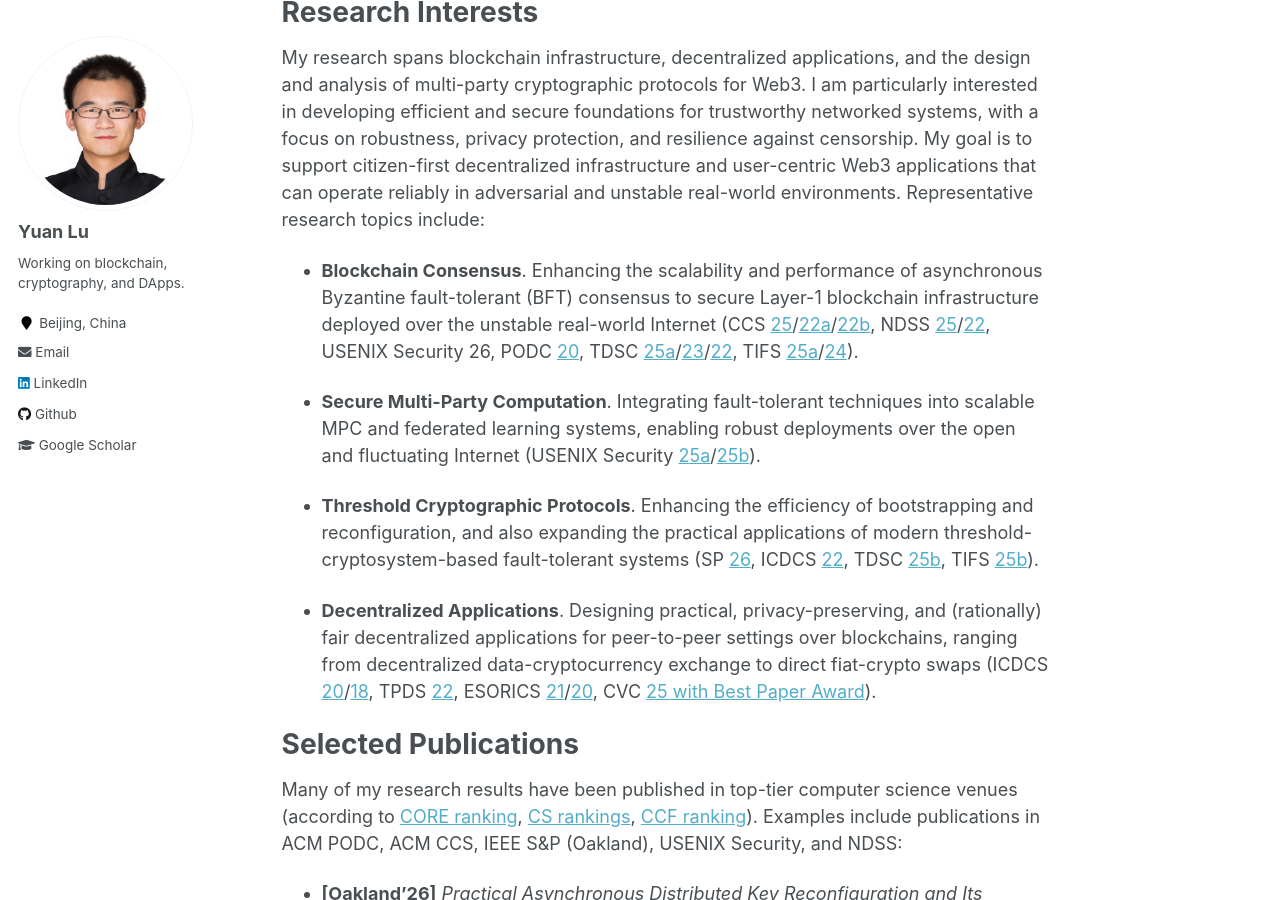
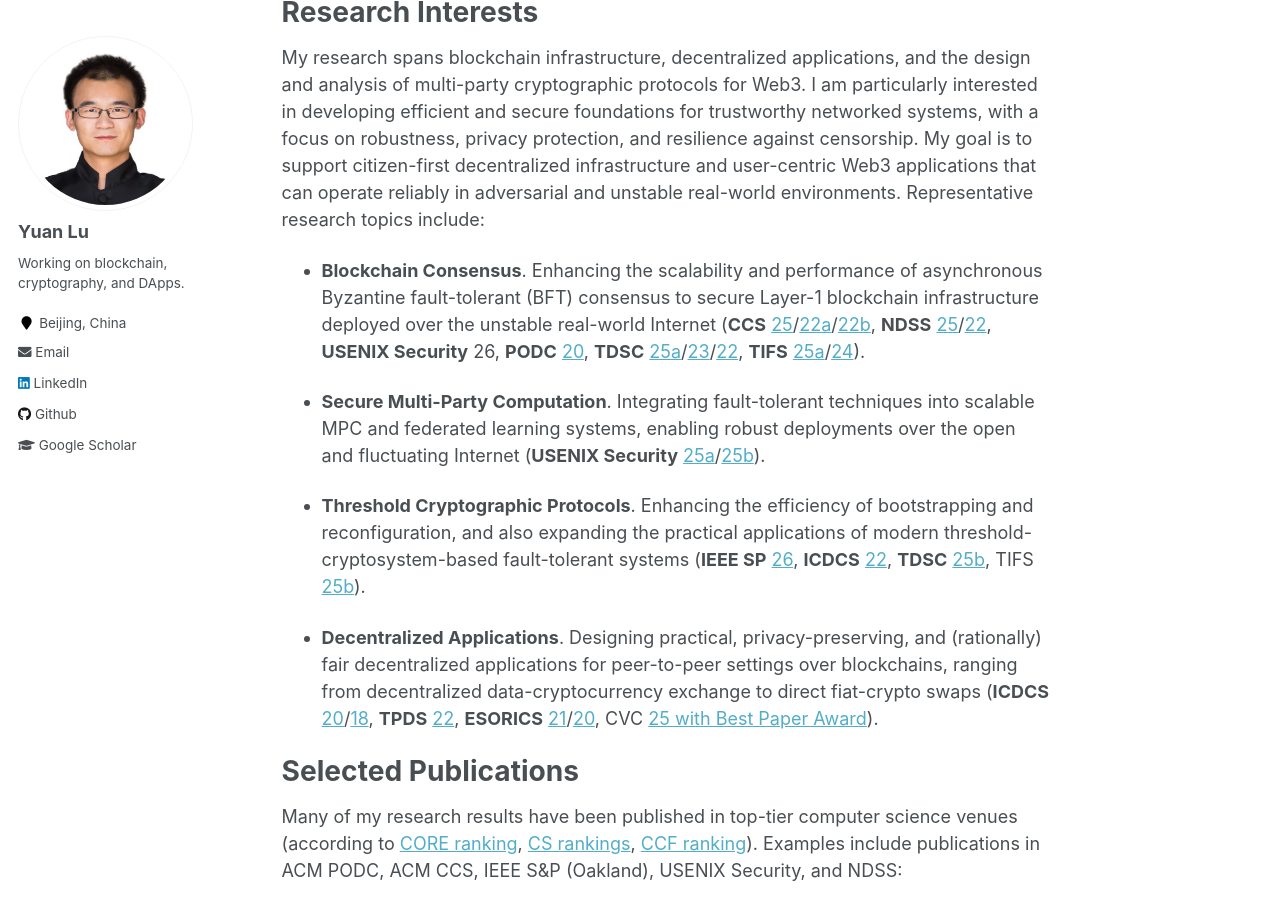
Before and after one commit to yylluu/yylluu.github.io, a Jekyll site: the page built from _pages/about.md, in a window 1280 px wide and 900 px high, scrolled down 199 px. Built offline with Jekyll 4.4.1, drawn with Linux system fonts in a browser that asks for light colours.

Commit message:
Update about.md

```diff
--- a/_pages/about.md
+++ b/_pages/about.md
@@ -14,13 +14,13 @@
 
 My research spans blockchain infrastructure, decentralized applications, and the design and analysis of multi-party cryptographic protocols for Web3. I am particularly interested in developing efficient and secure foundations for trustworthy networked systems, with a focus on robustness, privacy protection, and resilience against censorship. My goal is to support citizen-first decentralized infrastructure and user-centric Web3 applications that can operate reliably in adversarial and unstable real-world environments. Representative research topics include:
 
-- **Blockchain Consensus**. Enhancing the scalability and performance of asynchronous Byzantine fault-tolerant (BFT) consensus to secure Layer-1 blockchain infrastructure deployed over the unstable real-world Internet (CCS [25](https://dl.acm.org/doi/abs/10.1145/3719027.3765132)/[22a](https://dl.acm.org/doi/abs/10.1145/3548606.3559346)/[22b](https://dl.acm.org/doi/abs/10.1145/3548606.3559379), NDSS [25](https://eprint.iacr.org/2024/206)/[22](https://eprint.iacr.org/2022/27), USENIX Security 26, PODC [20](https://dl.acm.org/doi/abs/10.1145/3382734.3405707), TDSC [25a](https://ieeexplore.ieee.org/abstract/document/11002681)/[23](https://ieeexplore.ieee.org/abstract/document/9913698)/[22](https://ieeexplore.ieee.org/abstract/document/9913698), TIFS [25a](https://ieeexplore.ieee.org/abstract/document/11014212)/[24](https://ieeexplore.ieee.org/abstract/document/10415090)).
+- **Blockchain Consensus**. Enhancing the scalability and performance of asynchronous Byzantine fault-tolerant (BFT) consensus to secure Layer-1 blockchain infrastructure deployed over the unstable real-world Internet (**CCS** [25](https://dl.acm.org/doi/abs/10.1145/3719027.3765132)/[22a](https://dl.acm.org/doi/abs/10.1145/3548606.3559346)/[22b](https://dl.acm.org/doi/abs/10.1145/3548606.3559379), **NDSS** [25](https://eprint.iacr.org/2024/206)/[22](https://eprint.iacr.org/2022/27), **USENIX Security** 26, **PODC** [20](https://dl.acm.org/doi/abs/10.1145/3382734.3405707), **TDSC** [25a](https://ieeexplore.ieee.org/abstract/document/11002681)/[23](https://ieeexplore.ieee.org/abstract/document/9913698)/[22](https://ieeexplore.ieee.org/abstract/document/9913698), **TIFS** [25a](https://ieeexplore.ieee.org/abstract/document/11014212)/[24](https://ieeexplore.ieee.org/abstract/document/10415090)).
 
-- **Secure Multi-Party Computation**. Integrating fault-tolerant techniques into scalable MPC and federated learning systems, enabling robust deployments over the open and fluctuating Internet (USENIX Security [25a](https://www.usenix.org/conference/usenixsecurity25/presentation/su-yuan)/[25b](https://www.usenix.org/conference/usenixsecurity25/presentation/liu-yizhong)).
+- **Secure Multi-Party Computation**. Integrating fault-tolerant techniques into scalable MPC and federated learning systems, enabling robust deployments over the open and fluctuating Internet (**USENIX Security** [25a](https://www.usenix.org/conference/usenixsecurity25/presentation/su-yuan)/[25b](https://www.usenix.org/conference/usenixsecurity25/presentation/liu-yizhong)).
 
-- **Threshold Cryptographic Protocols**. Enhancing the efficiency of bootstrapping and reconfiguration, and also expanding the practical applications of modern threshold-cryptosystem-based fault-tolerant systems (SP [26](https://eprint.iacr.org/2025/149), ICDCS [22](https://ieeexplore.ieee.org/abstract/document/9912190), TDSC [25b](https://ieeexplore.ieee.org/abstract/document/10807394), TIFS [25b](https://ieeexplore.ieee.org/abstract/document/11153573)).
+- **Threshold Cryptographic Protocols**. Enhancing the efficiency of bootstrapping and reconfiguration, and also expanding the practical applications of modern threshold-cryptosystem-based fault-tolerant systems (**IEEE SP** [26](https://eprint.iacr.org/2025/149), **ICDCS** [22](https://ieeexplore.ieee.org/abstract/document/9912190), **TDSC** [25b](https://ieeexplore.ieee.org/abstract/document/10807394), TIFS [25b](https://ieeexplore.ieee.org/abstract/document/11153573)).
 
-- **Decentralized Applications**. Designing practical, privacy-preserving, and (rationally) fair decentralized applications for peer-to-peer settings over blockchains, ranging from decentralized data-cryptocurrency exchange to direct fiat-crypto swaps (ICDCS [20](https://ieeexplore.ieee.org/abstract/document/9355719)/[18](https://ieeexplore.ieee.org/abstract/document/8416350), TPDS [22](https://ieeexplore.ieee.org/abstract/document/9929262), ESORICS [21](https://link.springer.com/chapter/10.1007/978-3-030-88418-5_17)/[20](https://link.springer.com/chapter/10.1007/978-3-030-59013-0_35), CVC [25 with Best Paper Award](https://ieeexplore.ieee.org/abstract/document/11068849)).
+- **Decentralized Applications**. Designing practical, privacy-preserving, and (rationally) fair decentralized applications for peer-to-peer settings over blockchains, ranging from decentralized data-cryptocurrency exchange to direct fiat-crypto swaps (**ICDCS** [20](https://ieeexplore.ieee.org/abstract/document/9355719)/[18](https://ieeexplore.ieee.org/abstract/document/8416350), **TPDS** [22](https://ieeexplore.ieee.org/abstract/document/9929262), **ESORICS** [21](https://link.springer.com/chapter/10.1007/978-3-030-88418-5_17)/[20](https://link.springer.com/chapter/10.1007/978-3-030-59013-0_35), CVC [25 with Best Paper Award](https://ieeexplore.ieee.org/abstract/document/11068849)).
 
 
 
```
